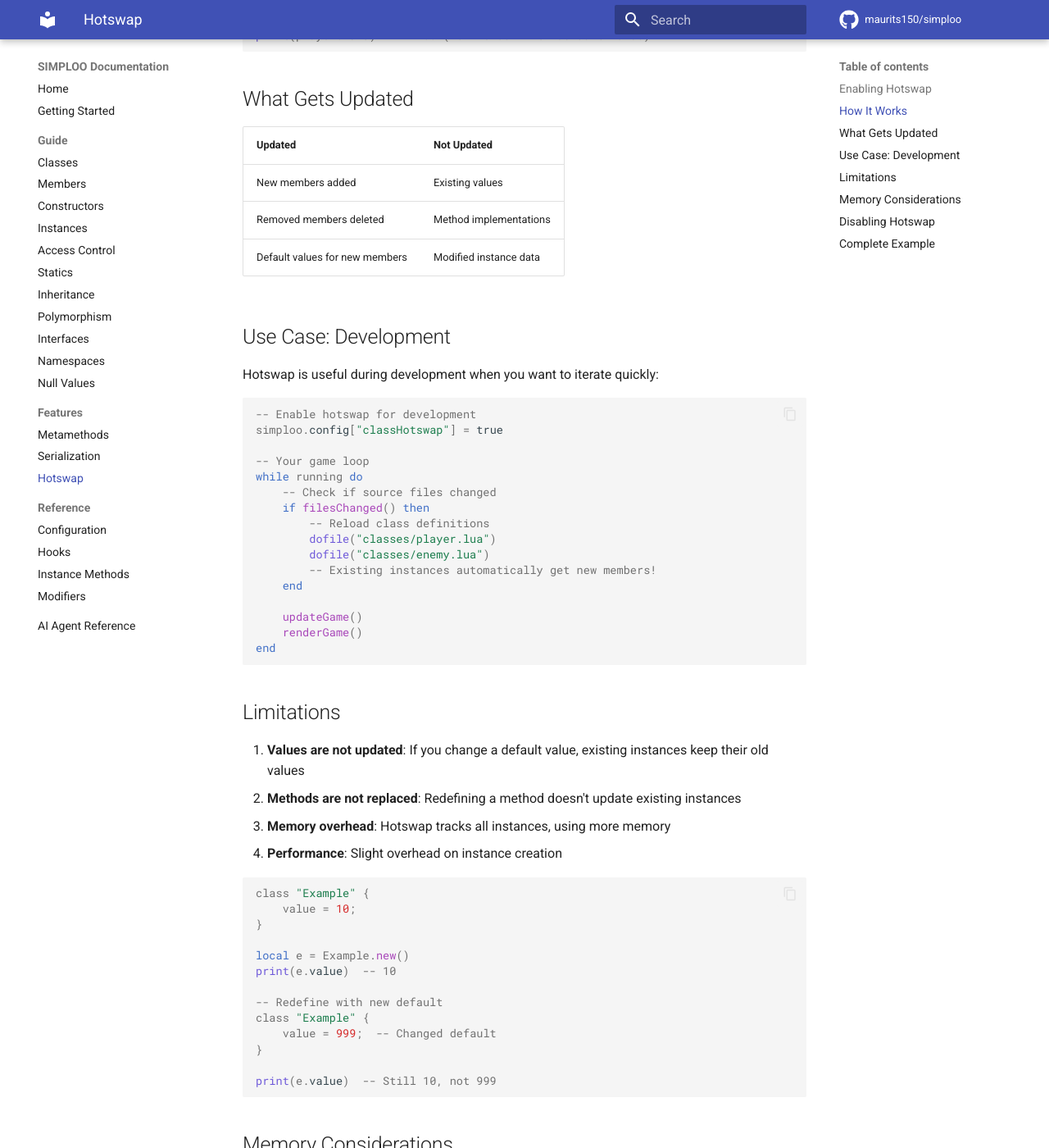
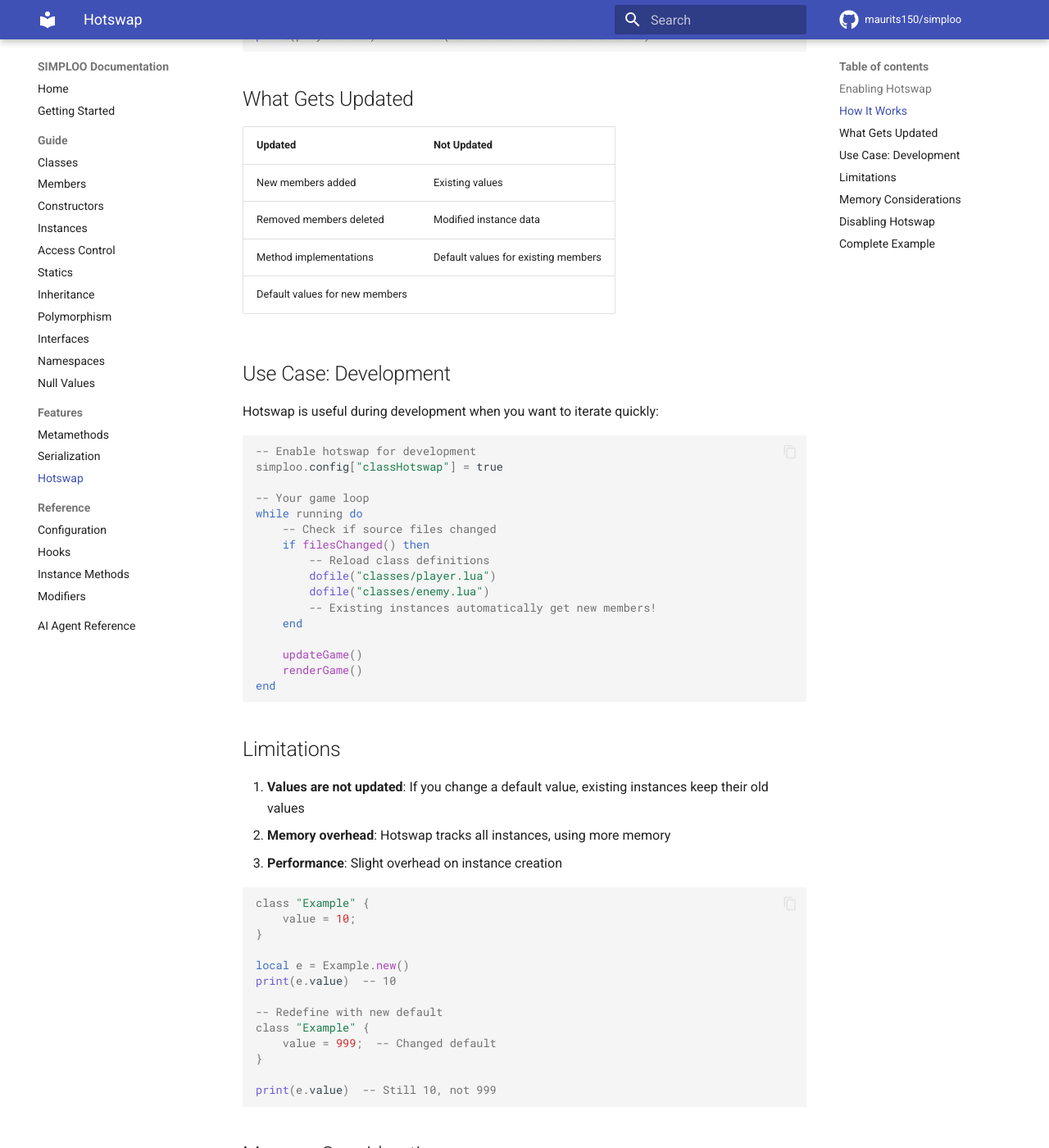
Before and after one commit to maurits150/simploo, an MkDocs documentation site: the page built from docs/features/hotswap.md, in a window 1280 px wide and 1400 px high, scrolled down 1157 px. Shown: the whole window at 82% size. Built offline with MkDocs 1.6.1 and Material for MkDocs 9.7.7, drawn with Linux system fonts in a browser that asks for light colours; comment, search, counter and statistics services are not loaded.

Commit message:
Fix hotswap to replace method implementations on class redefine

````diff
--- a/docs/features/hotswap.md
+++ b/docs/features/hotswap.md
@@ -56,8 +56,9 @@
 | Updated | Not Updated |
 |---------|-------------|
 | New members added | Existing values |
-| Removed members deleted | Method implementations |
-| Default values for new members | Modified instance data |
+| Removed members deleted | Modified instance data |
+| Method implementations | Default values for existing members |
+| Default values for new members | |
 
 ## Use Case: Development
 
@@ -85,9 +86,8 @@
 ## Limitations
 
 1. **Values are not updated**: If you change a default value, existing instances keep their old values
-2. **Methods are not replaced**: Redefining a method doesn't update existing instances
-3. **Memory overhead**: Hotswap tracks all instances, using more memory
-4. **Performance**: Slight overhead on instance creation
+2. **Memory overhead**: Hotswap tracks all instances, using more memory
+3. **Performance**: Slight overhead on instance creation
 
 ```lua
 class "Example" {
````
Also changed, not shown: docs/reference/ai-agent.md (+2 -1 lines), 2 other files.
